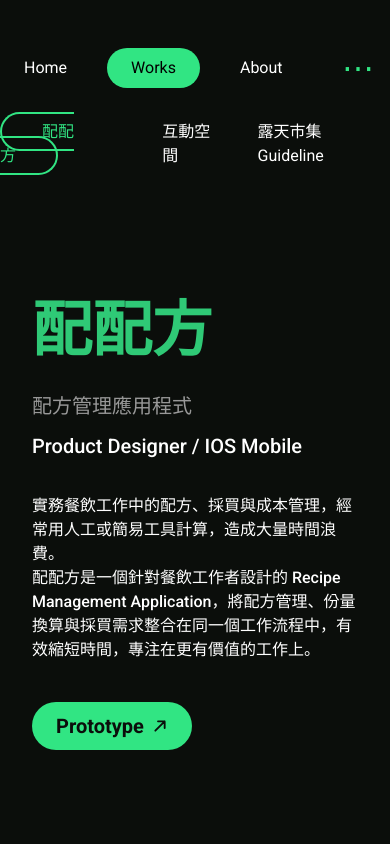
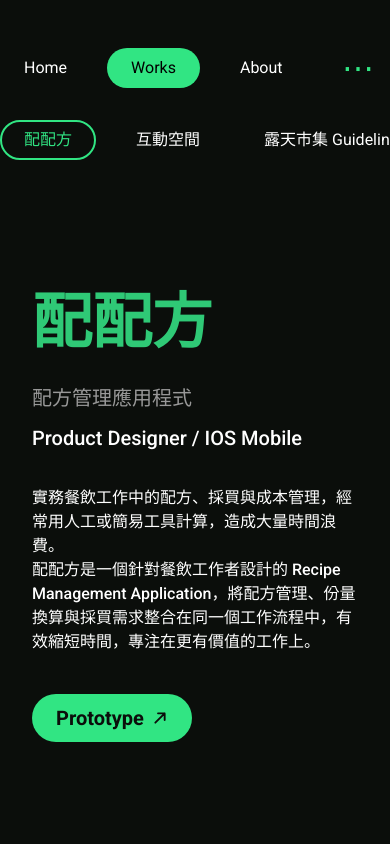
Before and after one commit to herbtea211/20260730-portfolio, a Next.js app: page /works/recipe in a window 390 px wide. Shown: the top 844 px of the page. Built offline with nearby package versions, Linux system fonts and the light colour scheme.

Commit message:
feat: update responsive navigation behavior

```diff
--- a/src/components/shell/WorkSubNavigation.tsx
+++ b/src/components/shell/WorkSubNavigation.tsx
@@ -4,33 +4,177 @@ import Link from "next/link";
 import { usePathname } from "next/navigation";
 import { workSubNavigation } from "@/data/workSubNavigation";
 import Container from "@/components/shell/Container";
+import {
+  useEffect,
+  useLayoutEffect,
+  useRef,
+  useState,
+} from "react";
 
 export default function WorkSubNavigation() {
   const pathname = usePathname();
+  const navRef = useRef<HTMLUListElement>(null);
+  const itemRefs = useRef<(HTMLLIElement | null)[]>([]);
+
+  const [hasOverflow, setHasOverflow] = useState(false);
+  const [isScrolled, setIsScrolled] = useState(false);
+  const [indicator, setIndicator] = useState({
+    left: 0,
+    width: 0,
+    height: 0,
+  });
+
+  const activeIndex = workSubNavigation.findIndex(
+    (item) => pathname === item.href
+  );
+
+  useLayoutEffect(() => {
+    const activeItem = itemRefs.current[activeIndex];
+
+    if (!activeItem) return;
+
+    const previousHref = sessionStorage.getItem(
+      "workSubNavigationActive"
+    );
+
+    const previousIndex = workSubNavigation.findIndex(
+      (item) => item.href === previousHref
+    );
+
+    const previousItem = itemRefs.current[previousIndex];
+
+    if (previousItem && previousIndex !== activeIndex) {
+      setIndicator({
+        left: previousItem.offsetLeft,
+        width: previousItem.offsetWidth,
+        height: previousItem.offsetHeight,
+      });
+
+      requestAnimationFrame(() => {
+        setIndicator({
+          left: activeItem.offsetLeft,
+          width: activeItem.offsetWidth,
+          height: activeItem.offsetHeight,
+        });
+      });
+    } else {
+      setIndicator({
+        left: activeItem.offsetLeft,
+        width: activeItem.offsetWidth,
+        height: activeItem.offsetHeight,
+      });
+    }
+
+    sessionStorage.setItem(
+      "workSubNavigationActive",
+      workSubNavigation[activeIndex]?.href ?? ""
+    );
+  }, [activeIndex]);
+
+  useEffect(() => {
+    const nav = navRef.current;
+
+    if (!nav) return;
+
+    const updateOverflow = () => {
+      setHasOverflow(nav.scrollWidth > nav.clientWidth);
+      setIsScrolled(nav.scrollLeft > 0);
+    };
+
+    const handleScroll = () => {
+      setIsScrolled(nav.scrollLeft > 0);
+    };
+
+    updateOverflow();
+
+    nav.addEventListener("scroll", handleScroll);
+    window.addEventListener("resize", updateOverflow);
+
+    return () => {
+      nav.removeEventListener("scroll", handleScroll);
+      window.removeEventListener("resize", updateOverflow);
+    };
+  }, []);
+
+  useEffect(() => {
+    const nav = navRef.current;
+
+    if (!nav) return;
+
+    const secondLastIndex = workSubNavigation.length - 2;
+
+    if (activeIndex >= secondLastIndex) {
+      requestAnimationFrame(() => {
+        nav.scrollTo({
+          left: nav.scrollWidth,
+          behavior: "smooth",
+        });
+      });
+    }
+  }, [activeIndex]);
 
   return (
     <nav>
       <Container>
-        <ul className="flex justify-center gap-8">
-          {workSubNavigation.map((item) => {
-            const isActive = pathname === item.href;
+        <div className="relative">
+          <ul
+            ref={navRef}
+            className="relative flex w-full justify-start gap-4 overflow-x-auto pl-0 md:w-auto md:justify-center md:gap-8 md:overflow-visible"
+          >
+            {activeIndex >= 0 && (
+              <span
+                className="pointer-events-none absolute z-0 rounded-full border-2 border-primary transition-[left,width,height] duration-300 ease-in-out"
+                style={{
+                  left: indicator.left,
+                  width: indicator.width,
+                  height: indicator.height,
+                }}
+                aria-hidden="true"
+              />
+            )}
+
+            {workSubNavigation.map((item, index) => {
+              const isActive = index === activeIndex;
 
               return (
-              <li key={item.href}>
+                <li
+                  key={item.href}
+                  ref={(element) => {
+                    itemRefs.current[index] = element;
+                  }}
+                  className="relative z-10 shrink-0"
+                >
                   <Link
                     href={item.href}
+                    className="block rounded-full px-6 py-2 md:px-10"
+                  >
+                    <span
                       className={
                         isActive
-                      ? "rounded-full border-2 border-primary px-10 py-2 text-primary"
+                          ? "text-primary"
                           : "text-textColor hover:text-textPrimary"
                       }
                     >
                       {item.label}
+                    </span>
                   </Link>
                 </li>
               );
             })}
           </ul>
+
+          {/*
+          {hasOverflow && !isScrolled && (
+            <button
+              type="button"
+              className="absolute right-0 top-0 z-20 flex h-full w-15 items-center justify-end bg-background pr-4 text-sectionTitle text-primary md:hidden"
+              aria-label="顯示更多選項"
+            >
+              ⋯
+            </button>
+          )}
+          */}
+        </div>
       </Container>
     </nav>
   );
```
Lines whose indentation alone changed are shown as unchanged.
